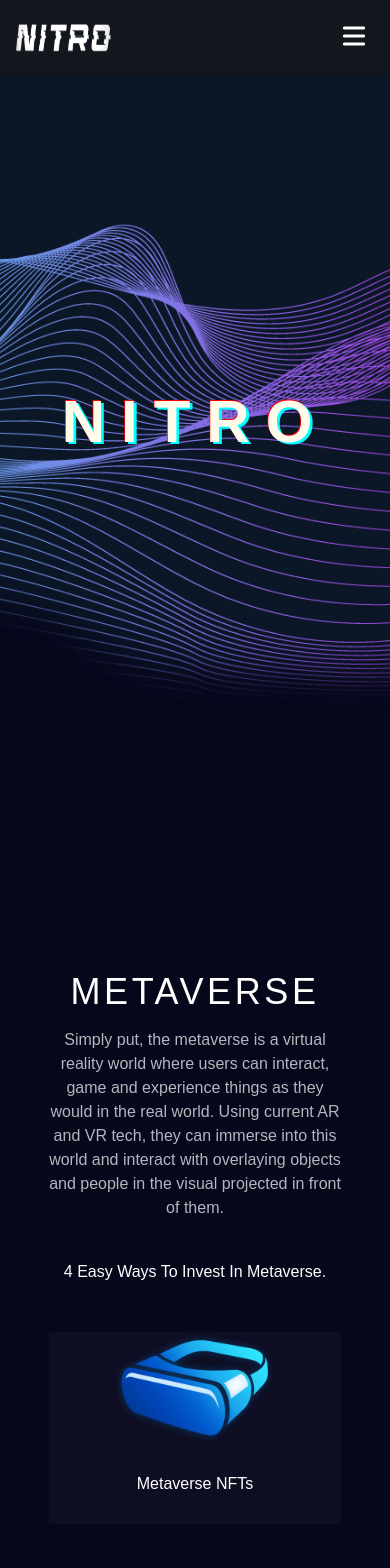
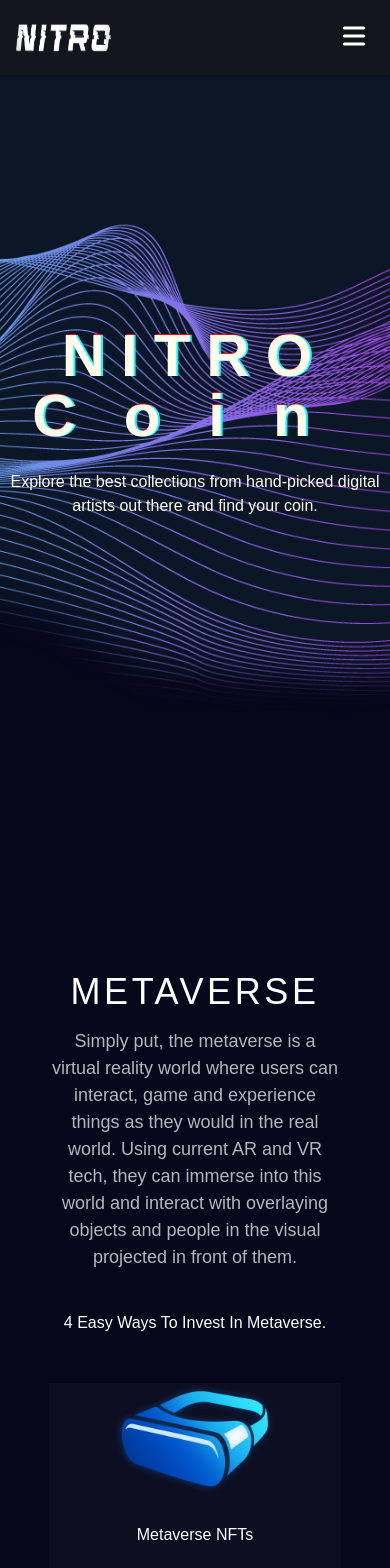
Before and after one commit to ronedligayarico/NitroCoin-Web, a Next.js app: page / in a window 390 px wide. Shown: the top 1568 px of the page. Built offline with nearby package versions, Linux system fonts and the light colour scheme.

Commit message:
Fix icon

```diff
--- a/component/sectionOne.tsx
+++ b/component/sectionOne.tsx
@@ -8,6 +8,8 @@ const sectionOne = () => {
     <div className="flex">
       <div className="flex-1">
         <h1 className="text-amber-50 font-logo lg:text-9xl text-6xl">NITRO</h1>
+        <h2 className="text-amber-50 font-sub lg:text-3xl text-6xl">Coin</h2><br />
+        <span className="text-amber-50  sm:text-5sm text-3sm">Explore the best collections from hand-picked digital artists out there and find your coin.</span>
       </div>
     </div>
     </>
--- a/component/sevenLayers.tsx
+++ b/component/sevenLayers.tsx
@@ -7,7 +7,7 @@ import Decentralization from '../public/images/decentralization.png'
 import Discovery from '../public/images/discovery.png'
 import Human from '../public/images/human.png'
 import Infra from '../public/images/infra.png'
-import stocks from '../public/images/7layers.jpg'
+import Seven from '../public/images/seven-nft.png'
 
 const sevenLayers = () => {
     const sevenLayer = [
@@ -51,7 +51,7 @@ const sevenLayers = () => {
         <div className="flex lg:flex-row flex-col items-center justify-between gap-8 mb-32">
             <div className="lg:w-6/12 w-9/12 h-96 block relative -mt-12">
                    <Image
-                    src={stocks}
+                    src={Seven}
                     alt="Logo"
                     layout="fill"
                     unoptimized={true}
--- a/styles/globals.css
+++ b/styles/globals.css
@@ -13,6 +13,9 @@ body {
   /* background-color: #20233B; */
   /* font-family: -apple-system, BlinkMacSystemFont, Segoe UI, Roboto, Oxygen,
     Ubuntu, Cantarell, Fira Sans, Droid Sans, Helvetica Neue, sans-serif; */
+}
+p {
+  font-size: 18px !important;
 }
 .main-bg {
   text-align: center;
@@ -78,6 +81,10 @@ a {
   font-family: sans-serif;
   animation: animate 1s linear infinite;
 }
+.font-sub {
+  letter-spacing: 3rem;
+  animation: animate 1s linear infinite;
+}
 
 @keyframes animate {
   0%,
@@ -111,6 +118,10 @@ a {
     font-weight: 900;
     letter-spacing: 1rem;
   }
+  .font-sub {
+    font-weight: 600;
+    letter-spacing: 3rem;
+  }
 }
 @media only screen and (device-width: 768px) {
   /* default iPad screens */
```
Also changed, not shown: public/images/seven-nft.png (added).
